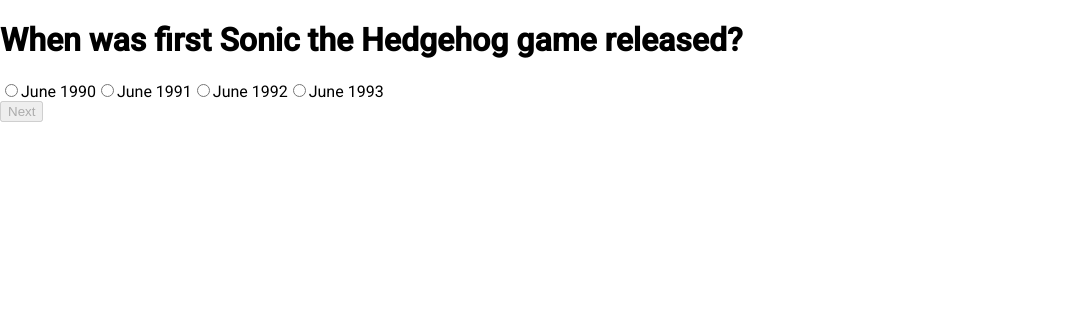
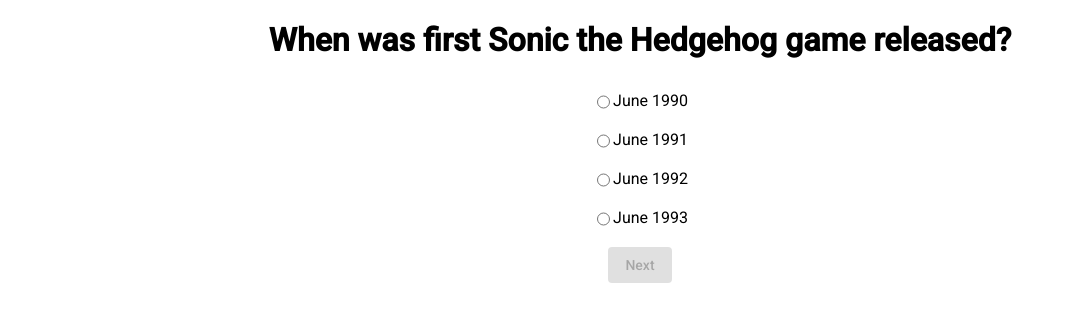
Before and after one commit to Brad-ONeill/My_Quiz, an Angular app: page /game in a window 1280 px wide. Shown: the top 322 px of the page, without its empty margins (0-1075 px from the left). Built offline with nearby package versions, Linux system fonts and the light colour scheme.

Commit message:
Literally just a ton of styling!

```diff
--- a/src/app/question-form/question-form.component.css
+++ b/src/app/question-form/question-form.component.css
@@ -0,0 +1,17 @@
+div {
+  text-align: center;
+}
+
+ul {
+  display: block;
+  margin: 0;
+  padding: 0;
+}
+
+li {
+  display: flex;
+  justify-content: center;
+  list-style-type: none;
+  list-style-position: outside;
+  padding: 10px 0;
+}
--- a/src/app/question-form/question-form.component.html
+++ b/src/app/question-form/question-form.component.html
@@ -1,11 +1,15 @@
   <div class="quiz" *ngIf="question">
-    <h1>{{question.label}}</h1>
+    <h1 class="col-12">{{question.label}}</h1>
     <form [formGroup]="form">
       <div class="form-group">
-        <label *ngFor="let choice of question.choices">
-          <input type="radio" [value]="choice" formControlName="choice">
-          <span>{{choice.value}}</span>
-        </label>
+        <ul>
+          <li *ngFor="let choice of question.choices">
+
+            <input type="radio" [value]="choice" formControlName="choice">
+            {{choice.value}}
+
+          </li>
+        </ul>
       </div>
     </form>
   </div>
--- a/src/app/questions/questions.component.css
+++ b/src/app/questions/questions.component.css
@@ -0,0 +1,7 @@
+div {
+  text-align: center;
+}
+
+button {
+  margin: 10px;
+}
--- a/src/app/questions/questions.component.html
+++ b/src/app/questions/questions.component.html
@@ -6,7 +6,7 @@
     <app-question-form [question]="questions[currentQuestionIndex]" (onChoiceMade)="updateChoice($event)">
     </app-question-form>
 
-    <button class="btn btn-success" (click)="nextOrViewResults()"
+    <button mat-raised-button color="primary" class="btn btn-success" (click)="nextOrViewResults()"
       [disabled]="!answers.values[currentQuestionIndex]">{{currentQuestionIndex === questions.length - 1 ? 'View results' : 'Next'}}</button>
   </div>
 
--- a/src/app/results/results.component.css
+++ b/src/app/results/results.component.css
@@ -0,0 +1,32 @@
+body {
+  display: flex;
+  flex-direction: row;
+  justify-content: center;
+  text-align: center;
+}
+
+.answer,
+.correct {
+  display: flex;
+  flex-direction: column;
+  align-items: center;
+  padding: 10px 0;
+  margin: 0 auto;
+  max-width: 200px;
+}
+
+.answer {
+  background-color: rgb(255, 108, 108);
+}
+
+.correct {
+  background-color: mediumseagreen;
+}
+
+a {
+  color: #fff;
+  text-decoration: none;
+}
+button {
+  margin: 20px 0;
+}
--- a/src/app/results/results.component.html
+++ b/src/app/results/results.component.html
@@ -3,7 +3,9 @@
   <div class="answer" *ngFor="let a of answers.values" [ngClass]="{correct: a.correct}">
     {{a.value}}
   </div>
-  <div>
+
+  <button mat-raised-button color="primary">
     <a routerLink="/welcome" class="btn btn-primary">Quiz me again fool!</a>
-  </div>
+  </button>
+
 </div>
```
